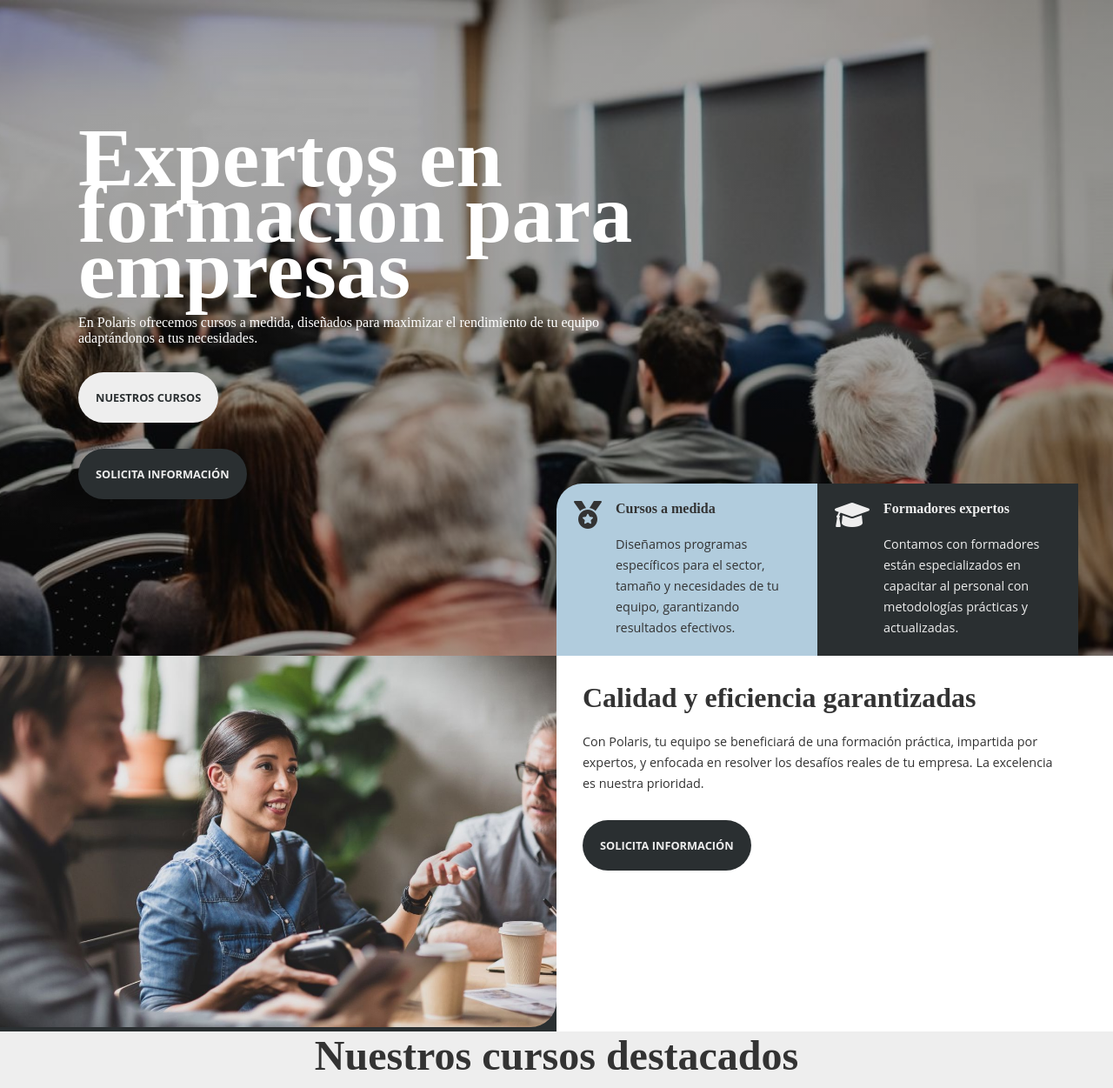
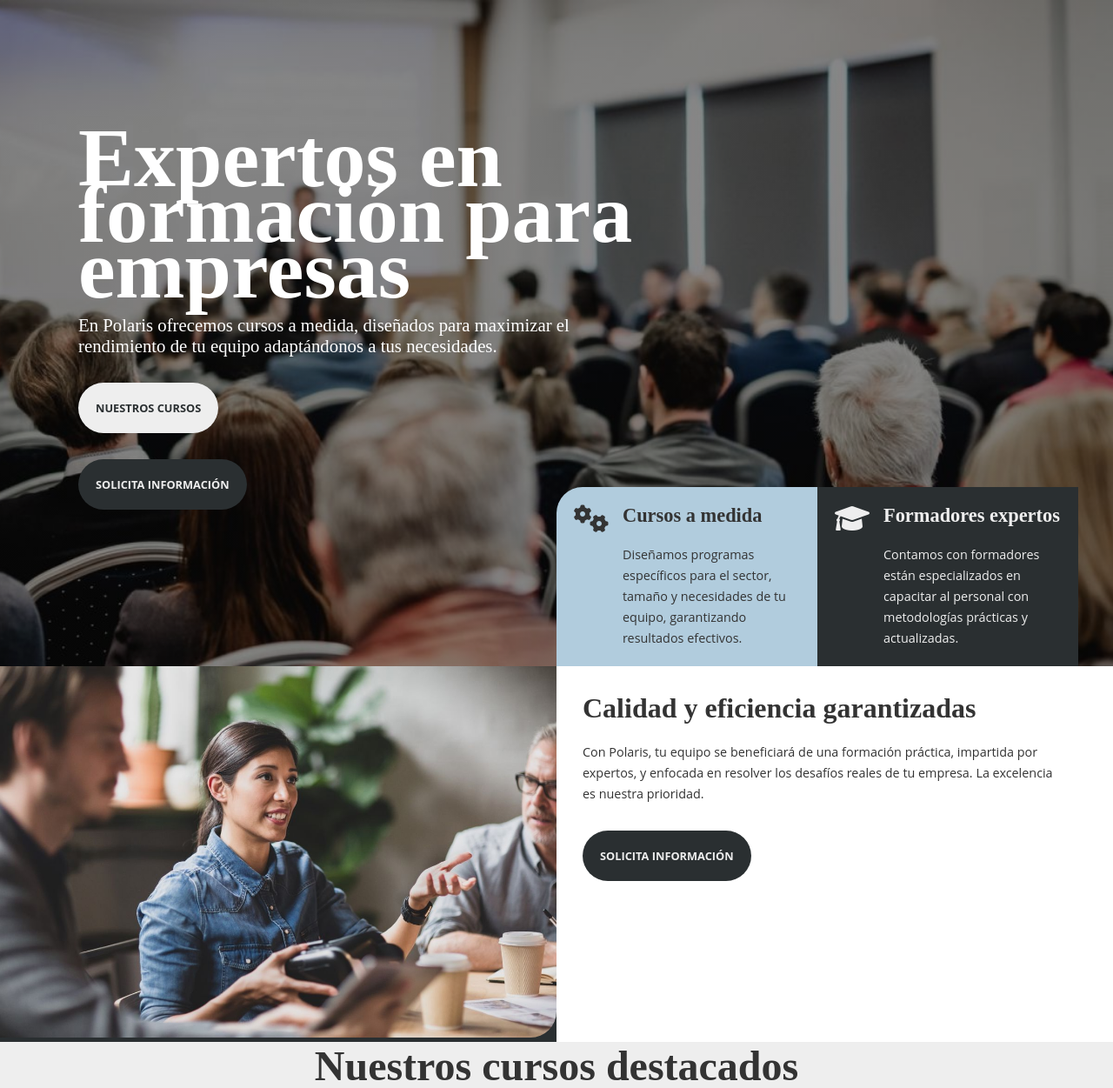
Before and after one commit to DaniRosello/polaris, a PHP site: page / in a window 1280 px wide. Shown: the part 80-1331 px from the top of the page at 87% size. Run offline with PHP 8.4, Linux system fonts and the light colour scheme; some libraries are stand-ins or nearby versions; some web fonts are replaced.

Commit message:
Mejorada home movil

```diff
--- a/css/home.css
+++ b/css/home.css
@@ -2,7 +2,7 @@
 .banner {
 
     color: var(--color-white);
-    background-image: linear-gradient(#0005,#0005),url("../img/meet01.jpg");
+    background-image: linear-gradient(#0007,#0007),url("../img/meet01.jpg");
     background-size: cover;
     background-position: center;
     background-repeat: no-repeat;
@@ -30,10 +30,10 @@
 }
 
 .banner-content h3 {
-    font-size: 2rem;
+    font-size: 1.3rem;
     /* margin-left: 160px; */
     margin-top: 20px;
-    font-size: 1rem;
+
     font-weight: 400;
 }
 
@@ -52,7 +52,10 @@ section.students {
     display: flex;
     gap: 16px;
 }
-
+.students-content > h4 {
+    font-size: 1.4rem;
+    margin-bottom: 20px;
+}
 
 .students-item:first-of-type {
     background-color: var(--color-blue-gray);
@@ -67,10 +70,6 @@ section.students {
 .students-item i {
     font-size: 2rem;
 }
-.students-item h4 {
-    margin-bottom: 20px;
-}
-
 .students-image {
     width: 100%;
     border-radius: 0 0 30px 0;
@@ -83,6 +82,7 @@ section.students {
     color: var(--color-gray);
 }
 .text-medio-content h3 {
+    font-size: 1.5rem;
     margin-bottom: 20px;
 }
 
@@ -160,7 +160,6 @@ section.cursos {
 }
 .cursos-header {
     text-align: center;
-
 
 }
 .cursos-header h2 {
--- a/css/style.css
+++ b/css/style.css
@@ -28,7 +28,6 @@
 
 body {
     font-family: "Open Sans", Arial, sans-serif;
-    letter-spacing: normal;
     background-color: var(--color-light-gray);
     ;
 }
--- a/index.html
+++ b/index.html
@@ -75,7 +75,7 @@
         <!-- <div class="hola">Hola</div> -->
         <div class="students-container">
             <div class="students-item">
-                <i class="fas fa-medal"></i>
+                <i class="fas fa-cogs"></i>
                 <div class="students-content">
                     <h4>Cursos a medida</h4>
                     <p>Diseñamos programas específicos para el sector, tamaño y necesidades de tu equipo, garantizando resultados efectivos.</p>
```
